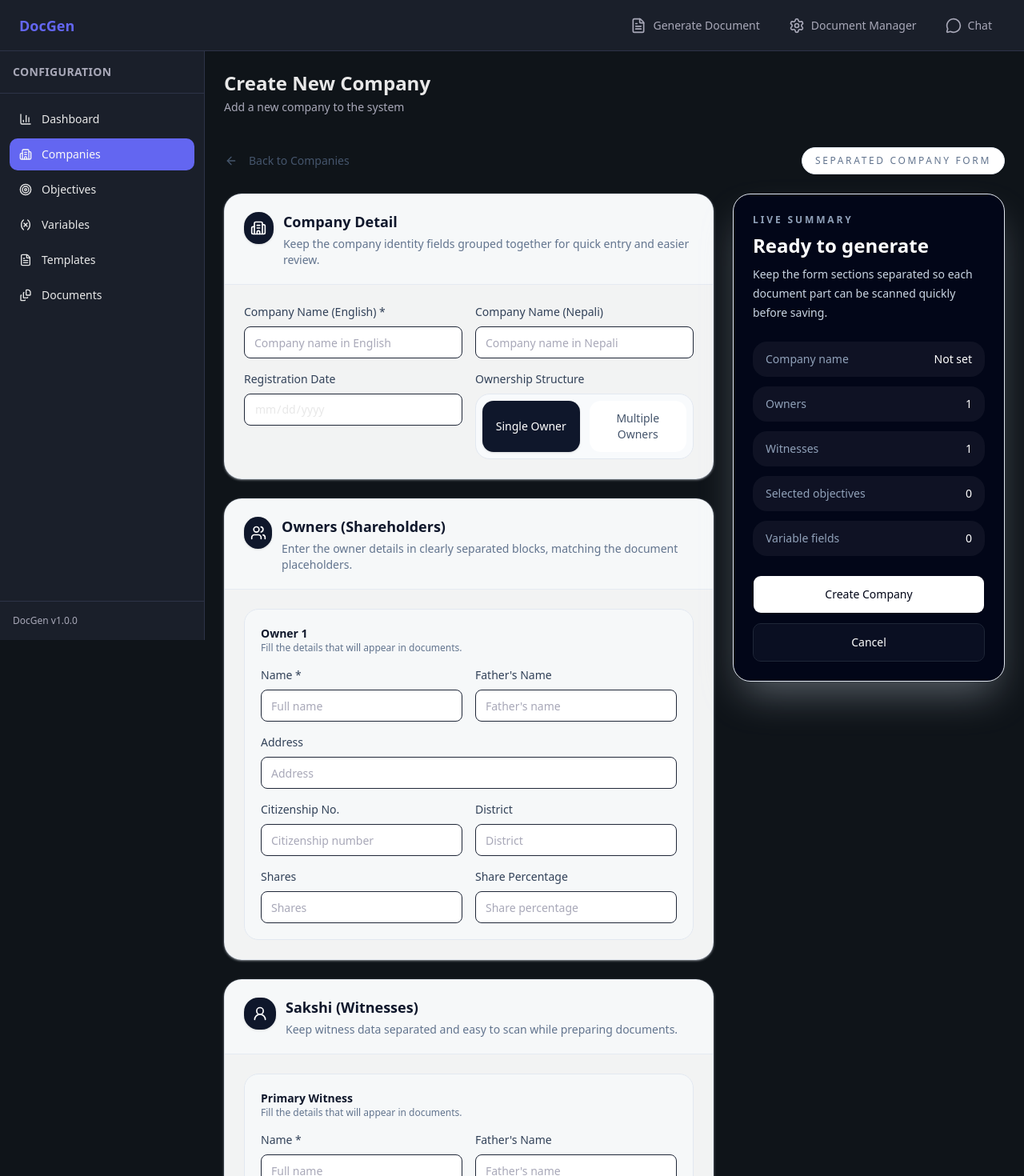
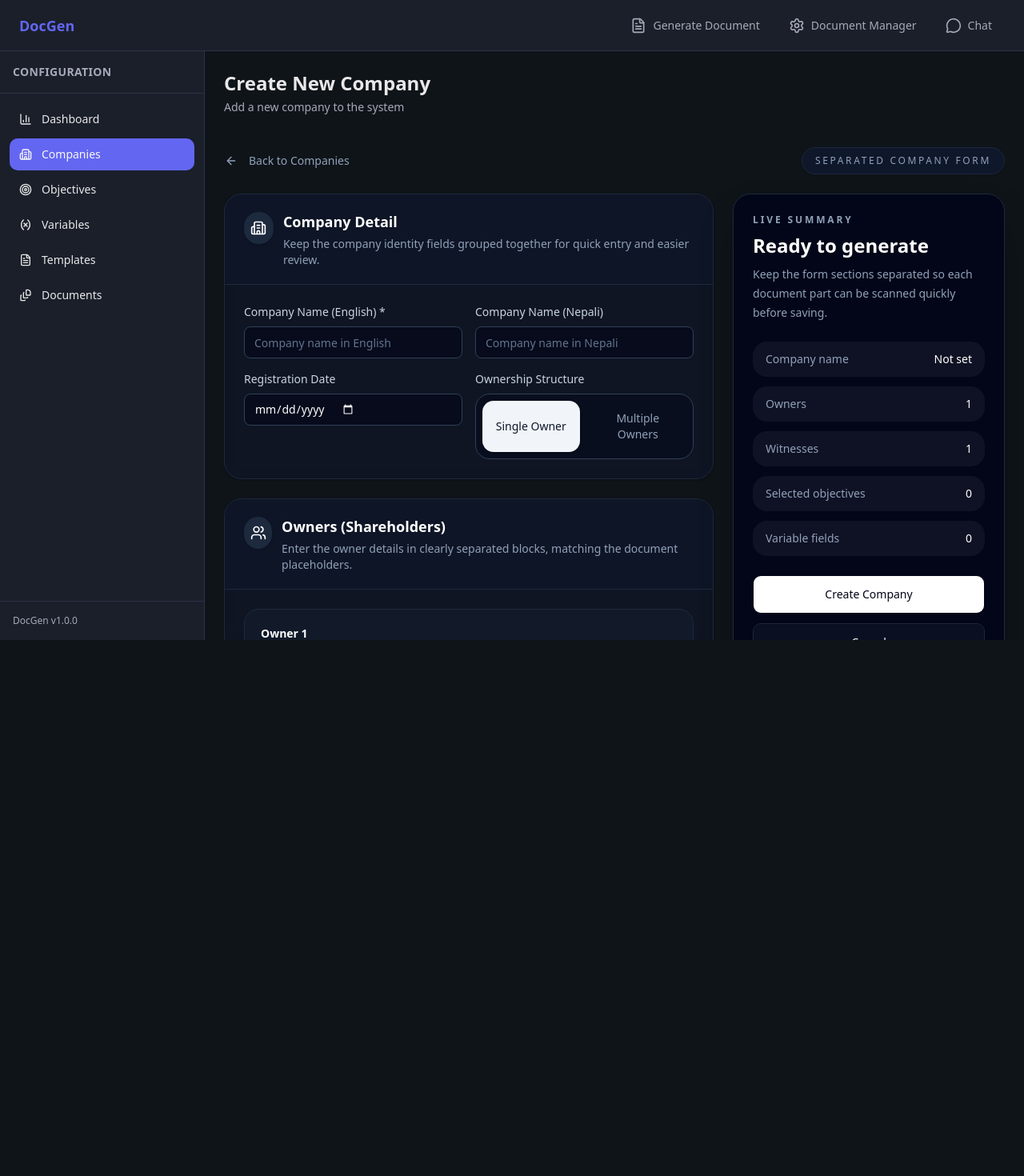
Before and after one commit to Devendra000/pnv, a Next.js app: page /companies/new in a window 1280 px wide. Shown: the top 1470 px of the page at 80% size. After the commit the page ends 800 px from the top, so only its background shows below. Built offline with nearby package versions, Linux system fonts and the light colour scheme; no server answers; the database is empty.

Commit message:
fix: update the ui for company create

```diff
--- a/src/app/(app)/layout.tsx
+++ b/src/app/(app)/layout.tsx
@@ -7,9 +7,9 @@ export default function AppLayout({
   children: React.ReactNode;
 }>) {
   return (
-    <div className="min-h-screen bg-background">
+    <div className="h-screen bg-background">
       <Navbar />
-      <div className="flex pt-16">
+      <div className="flex h-[calc(100vh)] pt-16">
         <Sidebar />
         <main className="flex-1 overflow-auto">
           {children}
--- a/src/components/CompanyForm.tsx
+++ b/src/components/CompanyForm.tsx
@@ -73,15 +73,15 @@ function SectionCard({
   children: ReactNode;
 }) {
   return (
-    <section className="overflow-hidden rounded-3xl border border-slate-200/80 bg-white/95 shadow-sm shadow-slate-200/50 backdrop-blur">
-      <div className="border-b border-slate-200/80 bg-slate-50/80 px-6 py-5">
+    <section className="overflow-hidden rounded-3xl border border-slate-800 bg-slate-900/60 shadow-sm shadow-black/20 backdrop-blur">
+      <div className="border-b border-slate-800 bg-slate-900/40 px-6 py-5">
         <div className="flex items-start gap-3">
-          <div className="mt-0.5 inline-flex h-10 w-10 items-center justify-center rounded-2xl bg-slate-900 text-white shadow-sm">
+          <div className="mt-0.5 inline-flex h-10 w-10 items-center justify-center rounded-2xl bg-slate-800 text-white shadow-sm">
             {icon}
           </div>
           <div>
-            <h2 className="text-lg font-semibold text-slate-900">{title}</h2>
-            <p className="mt-1 text-sm text-slate-500">{description}</p>
+            <h2 className="text-lg font-semibold text-white">{title}</h2>
+            <p className="mt-1 text-sm text-slate-400">{description}</p>
           </div>
         </div>
       </div>
@@ -91,7 +91,7 @@ function SectionCard({
 }
 
 function FieldLabel({ children }: { children: ReactNode }) {
-  return <label className="mb-2 block text-sm font-medium text-slate-700">{children}</label>;
+  return <label className="mb-2 block text-sm font-medium text-slate-300">{children}</label>;
 }
 
 function PersonEditor({
@@ -110,17 +110,17 @@ function PersonEditor({
   };
 
   return (
-    <div className="rounded-2xl border border-slate-200 bg-slate-50/80 p-4 sm:p-5">
+    <div className="rounded-2xl border border-slate-800 bg-slate-800/30 p-4 sm:p-5">
       <div className="mb-4 flex items-center justify-between gap-3">
         <div>
-          <p className="text-sm font-semibold text-slate-900">{label}</p>
-          <p className="text-xs text-slate-500">Fill the details that will appear in documents.</p>
+          <p className="text-sm font-semibold text-white">{label}</p>
+          <p className="text-xs text-slate-400">Fill the details that will appear in documents.</p>
         </div>
         {removable && onRemove ? (
           <button
             type="button"
             onClick={onRemove}
-            className="inline-flex items-center gap-1 rounded-full border border-rose-200 bg-white px-3 py-1.5 text-sm font-medium text-rose-600 transition-colors hover:bg-rose-50"
+            className="inline-flex items-center gap-1 rounded-full border border-rose-900/60 bg-rose-950/30 px-3 py-1.5 text-sm font-medium text-rose-400 transition-colors hover:bg-rose-950/60"
           >
             <Trash2 className="h-4 w-4" />
             Remove
@@ -136,7 +136,7 @@ function PersonEditor({
             onChange={(event) => updateField('name', event.target.value)}
             placeholder="Full name"
             required
-            className="bg-white"
+            className="border-slate-700 bg-slate-950/60 text-white placeholder:text-slate-500"
           />
         </div>
         <div>
@@ -145,7 +145,7 @@ function PersonEditor({
             value={person.fatherName || ''}
             onChange={(event) => updateField('fatherName', event.target.value)}
             placeholder="Father's name"
-            className="bg-white"
+            className="border-slate-700 bg-slate-950/60 text-white placeholder:text-slate-500"
           />
         </div>
         <div className="lg:col-span-2">
@@ -154,7 +154,7 @@ function PersonEditor({
             value={person.address || ''}
             onChange={(event) => updateField('address', event.target.value)}
             placeholder="Address"
-            className="bg-white"
+            className="border-slate-700 bg-slate-950/60 text-white placeholder:text-slate-500"
           />
         </div>
         <div>
@@ -163,7 +163,7 @@ function PersonEditor({
             value={person.citizenship || ''}
             onChange={(event) => updateField('citizenship', event.target.value)}
             placeholder="Citizenship number"
-            className="bg-white"
+            className="border-slate-700 bg-slate-950/60 text-white placeholder:text-slate-500"
           />
         </div>
         <div>
@@ -172,7 +172,7 @@ function PersonEditor({
             value={person.jariJilla || ''}
             onChange={(event) => updateField('jariJilla', event.target.value)}
             placeholder="District"
-            className="bg-white"
+            className="border-slate-700 bg-slate-950/60 text-white placeholder:text-slate-500"
           />
         </div>
         {showShares && (
@@ -183,7 +183,7 @@ function PersonEditor({
                 value={(person as Owner).shares || ''}
                 onChange={(event) => updateField('shares', event.target.value)}
                 placeholder="Shares"
-                className="bg-white"
+                className="border-slate-700 bg-slate-950/60 text-white placeholder:text-slate-500"
               />
             </div>
             <div>
@@ -198,7 +198,7 @@ function PersonEditor({
                   )
                 }
                 placeholder="Share percentage"
-                className="bg-white"
+                className="border-slate-700 bg-slate-950/60 text-white placeholder:text-slate-500"
               />
             </div>
           </>
@@ -362,12 +362,12 @@ export function CompanyForm({
     <div className="mx-auto max-w-7xl">
       <div className="mb-6 flex items-center justify-between gap-4">
         <Link href="/companies">
-          <Button variant="ghost" className="px-0 text-slate-600 hover:bg-transparent hover:text-slate-950">
+          <Button variant="ghost" className="px-0 text-slate-400 hover:bg-transparent hover:text-white">
             <ArrowLeft className="mr-2 h-4 w-4" />
             Back to Companies
           </Button>
         </Link>
-        <div className="hidden rounded-full border border-slate-200 bg-white px-4 py-2 text-xs font-medium uppercase tracking-[0.22em] text-slate-500 shadow-sm sm:block">
+        <div className="hidden rounded-full border border-slate-800 bg-slate-900 px-4 py-2 text-xs font-medium uppercase tracking-[0.22em] text-slate-400 shadow-sm sm:block">
           Separated company form
         </div>
       </div>
@@ -387,7 +387,7 @@ export function CompanyForm({
                   onChange={(event) => setFormData({ ...formData, englishName: event.target.value })}
                   required
                   placeholder="Company name in English"
-                  className="bg-white"
+                  className="border-slate-700 bg-slate-950/60 text-white placeholder:text-slate-500"
                 />
               </div>
               <div>
@@ -396,7 +396,7 @@ export function CompanyForm({
                   value={formData.nepaliName}
                   onChange={(event) => setFormData({ ...formData, nepaliName: event.target.value })}
                   placeholder="Company name in Nepali"
-                  className="bg-white"
+                  className="border-slate-700 bg-slate-950/60 text-white placeholder:text-slate-500"
                 />
               </div>
               <div>
@@ -407,19 +407,19 @@ export function CompanyForm({
                   onChange={(event) =>
                     setFormData({ ...formData, registrationDate: event.target.value })
                   }
-                  className="bg-white"
+                  className="border-slate-700 bg-slate-950/60 text-white [color-scheme:dark]"
                 />
               </div>
               <div>
                 <FieldLabel>Ownership Structure</FieldLabel>
-                <div className="grid grid-cols-2 gap-3 rounded-2xl border border-slate-200 bg-slate-50 p-2">
+                <div className="grid grid-cols-2 gap-3 rounded-2xl border border-slate-700 bg-slate-950/40 p-2">
                   <button
                     type="button"
                     onClick={() => setOwnerType('SINGLE')}
                     className={`rounded-xl px-4 py-3 text-sm font-medium transition-colors ${
                       formData.ownerType === 'SINGLE'
-                        ? 'bg-slate-900 text-white shadow-sm'
-                        : 'bg-white text-slate-600 hover:text-slate-900'
+                        ? 'bg-slate-100 text-slate-900 shadow-sm'
+                        : 'bg-transparent text-slate-400 hover:text-white'
                     }`}
                   >
                     Single Owner
@@ -429,8 +429,8 @@ export function CompanyForm({
                     onClick={() => setOwnerType('MULTIPLE')}
                     className={`rounded-xl px-4 py-3 text-sm font-medium transition-colors ${
                       formData.ownerType === 'MULTIPLE'
-                        ? 'bg-slate-900 text-white shadow-sm'
-                        : 'bg-white text-slate-600 hover:text-slate-900'
+                        ? 'bg-slate-100 text-slate-900 shadow-sm'
+                        : 'bg-transparent text-slate-400 hover:text-white'
                     }`}
                   >
                     Multiple Owners
@@ -468,7 +468,7 @@ export function CompanyForm({
                 <Button
                   type="button"
                   variant="outline"
-                  className="w-full border-dashed border-slate-300 bg-white py-6 text-slate-700 hover:bg-slate-50"
+                  className="w-full border-dashed border-slate-700 bg-transparent py-6 text-slate-300 hover:bg-slate-800/40"
                   onClick={() =>
                     setOwners((current) => [
                       ...current,
@@ -505,7 +505,7 @@ export function CompanyForm({
               <Button
                 type="button"
                 variant="outline"
-                className="w-full border-dashed border-slate-300 bg-white py-6 text-slate-700 hover:bg-slate-50"
+                className="w-full border-dashed border-slate-700 bg-transparent py-6 text-slate-300 hover:bg-slate-800/40"
                 onClick={() =>
                   setWitnesses((current) => [
                     ...current,
@@ -529,7 +529,7 @@ export function CompanyForm({
                 objectives.map((obj) => (
                   <label
                     key={obj.id}
-                    className="flex cursor-pointer items-start gap-4 rounded-2xl border border-slate-200 bg-slate-50/80 p-4 transition-colors hover:bg-slate-50"
+                    className="flex cursor-pointer items-start gap-4 rounded-2xl border border-slate-800 bg-slate-800/30 p-4 transition-colors hover:bg-slate-800/50"
                   >
                     <input
                       type="checkbox"
@@ -541,15 +541,15 @@ export function CompanyForm({
                           setSelectedObjectives(selectedObjectives.filter((id) => id !== obj.id));
                         }
                       }}
-                      className="mt-1 h-4 w-4 accent-slate-900"
+                      className="mt-1 h-4 w-4 accent-slate-100"
                     />
                     <div>
-                      <p className="font-medium text-slate-900">{obj.text}</p>
+                      <p className="font-medium text-white">{obj.text}</p>
                     </div>
                   </label>
                 ))
               ) : (
-                <p className="text-sm text-slate-500">No objectives configured yet. Add them in the Objectives section.</p>
+                <p className="text-sm text-slate-400">No objectives configured yet. Add them in the Objectives section.</p>
               )}
             </div>
           </SectionCard>
@@ -578,7 +578,7 @@ export function CompanyForm({
                             }))
                           }
                           placeholder={`Enter ${variable.key}`}
-                          className="min-h-28 w-full rounded-2xl border border-slate-200 bg-white px-4 py-3 text-slate-900 outline-none transition-shadow focus:border-slate-300 focus:ring-2 focus:ring-slate-200"
+                          className="min-h-28 w-full rounded-2xl border border-slate-700 bg-slate-950/60 px-4 py-3 text-white placeholder:text-slate-500 outline-none transition-shadow focus:border-slate-500 focus:ring-2 focus:ring-slate-700"
                         />
                       ) : (
                         <Input
@@ -591,7 +591,7 @@ export function CompanyForm({
                             }))
                           }
                           placeholder={`Enter ${variable.key}`}
-                          className="bg-white"
+                          className="border-slate-700 bg-slate-950/60 text-white placeholder:text-slate-500"
                         />
                       )}
                     </div>
@@ -599,16 +599,16 @@ export function CompanyForm({
                 })}
               </div>
             ) : (
-              <p className="text-sm text-slate-500">No variables configured yet.</p>
+              <p className="text-sm text-slate-400">No variables configured yet.</p>
             )}
           </SectionCard>
         </div>
 
-        <aside className="xl:sticky xl:top-6 xl:self-start">
-          <div className="rounded-3xl border border-slate-200 bg-slate-950 p-6 text-white shadow-2xl shadow-slate-300/40">
+        <aside className="sticky top-6 self-start">
+          <div className="rounded-3xl border border-slate-800 bg-slate-950 p-6 text-white shadow-2xl shadow-black/40">
             <p className="text-xs font-semibold uppercase tracking-[0.24em] text-slate-400">Live summary</p>
             <h3 className="mt-2 text-2xl font-semibold">Ready to generate</h3>
-            <p className="mt-2 text-sm leading-6 text-slate-300">
+            <p className="mt-2 text-sm leading-6 text-slate-400">
               Keep the form sections separated so each document part can be scanned quickly before saving.
             </p>
 
```
